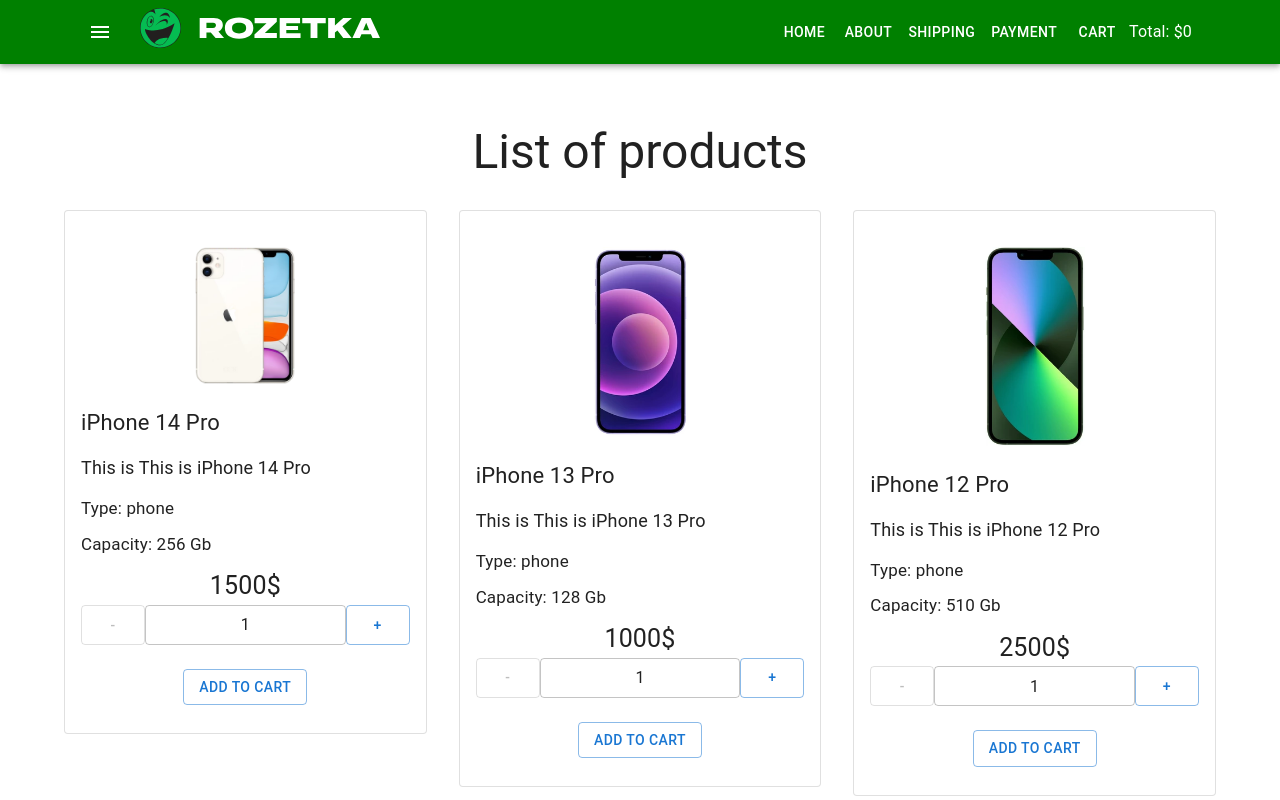
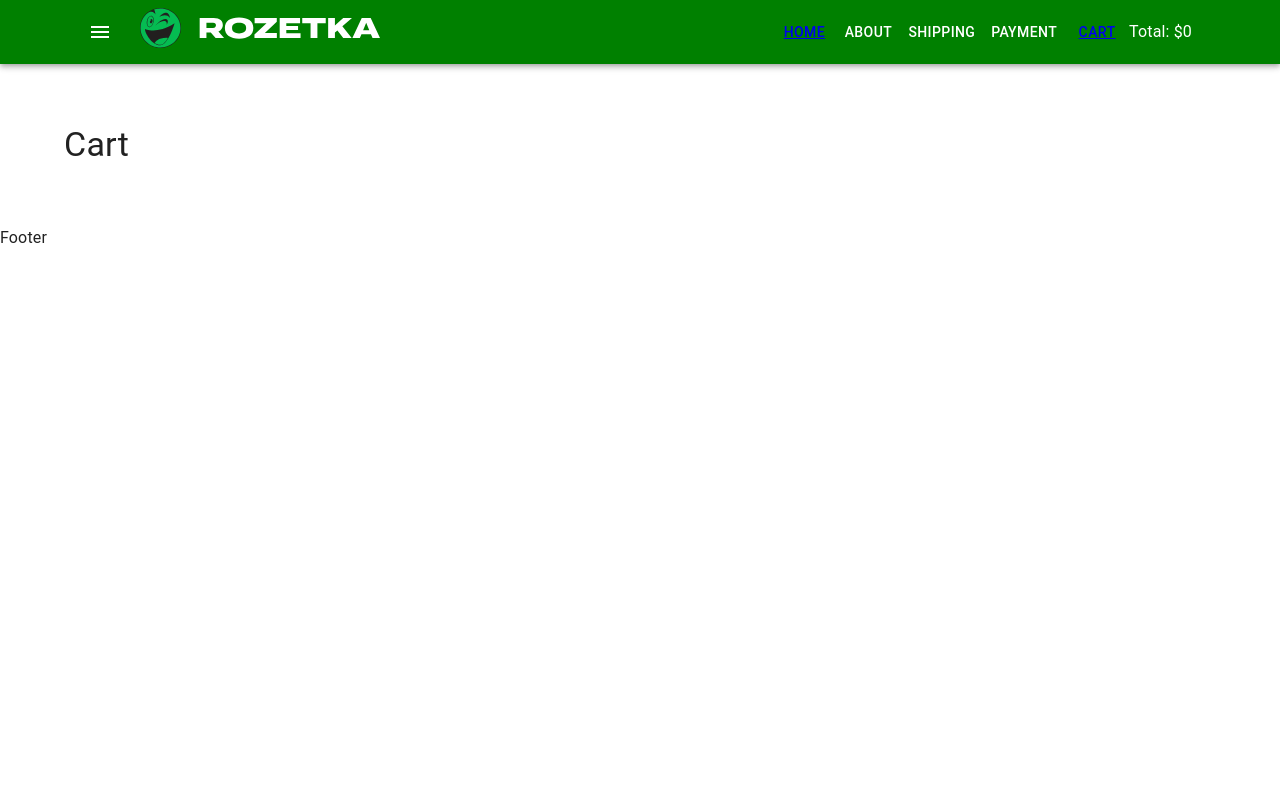
Before and after one commit to tetiana-kozak/react-22-10, a React (Create React App) app: page /cart in a window 1280 px wide. Shown: the top 800 px of the page. Built offline with nearby package versions, Linux system fonts and the light colour scheme.

Commit message:
add basic react-router elements

```diff
--- a/package.json
+++ b/package.json
@@ -16,6 +16,7 @@
     "@types/react-dom": "^18.0.10",
     "react": "18.2.0",
     "react-dom": "^18.2.0",
+    "react-router-dom": "^6.8.2",
     "react-scripts": "5.0.1",
     "sass": "^1.57.1",
     "typescript": "^4.9.4",
--- a/src/components/Menu/Menu.tsx
+++ b/src/components/Menu/Menu.tsx
@@ -1,14 +1,19 @@
 import Button from '@mui/material/Button'
+import { NavLink } from 'react-router-dom'
 
 type Props = {}
 const Menu = (props: Props) => {
     return (
         <>
-            <Button color="inherit">Home</Button>
+            <Button color="inherit">
+                <NavLink to="/">Home</NavLink>
+            </Button>
             <Button color="inherit">About</Button>
             <Button color="inherit">Shipping</Button>
             <Button color="inherit">Payment</Button>
-            <Button color="inherit">Cart</Button>
+            <Button color="inherit">
+                <NavLink to="/cart">Cart</NavLink>
+            </Button>
         </>
     )
 }
--- a/src/container/App/App.tsx
+++ b/src/container/App/App.tsx
@@ -1,9 +1,12 @@
 import Footer from 'container/Footer/Footer'
 import Header from 'container/Header/Header'
-import Main from 'container/Main/Main'
+import { Container } from '@mui/material'
+import Home from 'pages/Home/Home'
 import CssBaseline from '@mui/material/CssBaseline'
 import { StyledEngineProvider } from '@mui/material/styles'
 import { useState } from 'react'
+import { Routes, Route } from 'react-router-dom'
+import CartPage from 'pages/CartPage/CartPage'
 
 type Props = {}
 
@@ -25,7 +28,15 @@
         <StyledEngineProvider injectFirst>
             <CssBaseline />
             <Header productsInCart={productsInCart} />
-            <Main addProductToCart={addProductToCart} />
+            <Container sx={{ padding: '60px 0' }}>
+                <Routes>
+                    <Route
+                        path="/"
+                        element={<Home addProductToCart={addProductToCart} />}
+                    />
+                    <Route path="/cart" element={<CartPage />} />
+                </Routes>
+            </Container>
             <Footer />
         </StyledEngineProvider>
     )
--- a/src/container/Main/Main.tsx
+++ /dev/null
@@ -1,14 +0,0 @@
-import { Container } from '@mui/material'
-import Home from 'pages/Home/Home'
-
-type Props = {
-    addProductToCart: (id: number, count: number) => void
-}
-const Main = ({ addProductToCart }: Props) => {
-    return (
-        <Container sx={{ padding: '60px 0' }}>
-            <Home addProductToCart={addProductToCart} />
-        </Container>
-    )
-}
-export default Main
--- a/src/index.tsx
+++ b/src/index.tsx
@@ -1,10 +1,13 @@
 import React from 'react'
 import ReactDOM from 'react-dom/client'
 import App from 'container/App/App'
+import { BrowserRouter } from 'react-router-dom'
 
 const root = ReactDOM.createRoot(document.getElementById('root') as HTMLElement)
 root.render(
     <React.StrictMode>
-        <App />
+        <BrowserRouter>
+            <App />
+        </BrowserRouter>
     </React.StrictMode>
 )
--- /dev/null
+++ b/src/pages/CartPage/CartPage.tsx
@@ -0,0 +1,14 @@
+import { Typography } from '@mui/material'
+
+type Props = {}
+
+const CartPage = (props: Props) => {
+    return (
+        <div>
+            <Typography variant="h4" component="h1">
+                Cart
+            </Typography>
+        </div>
+    )
+}
+export default CartPage
```
Also changed, not shown: 1 other file (tests, documents, lock files or other folders).
